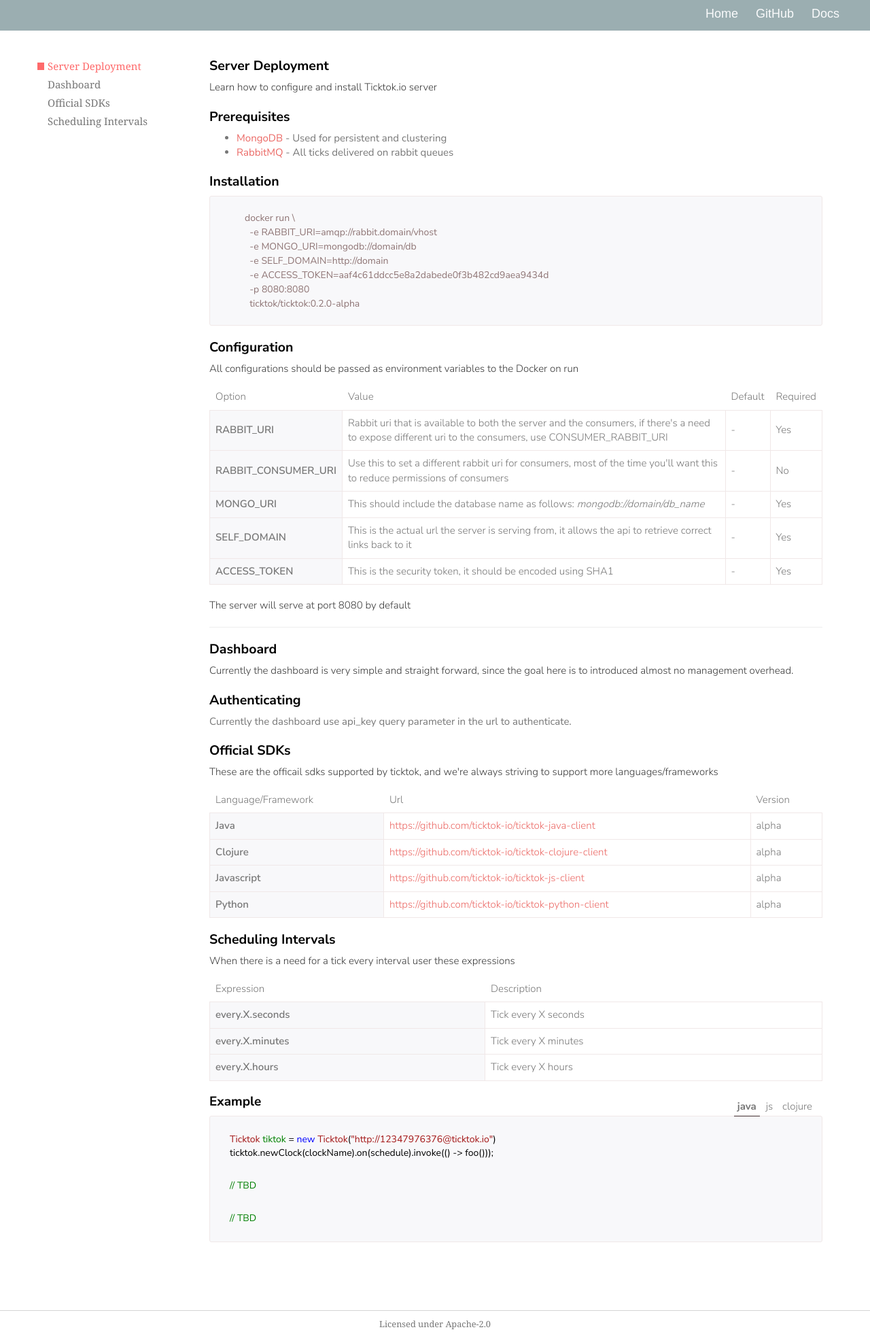
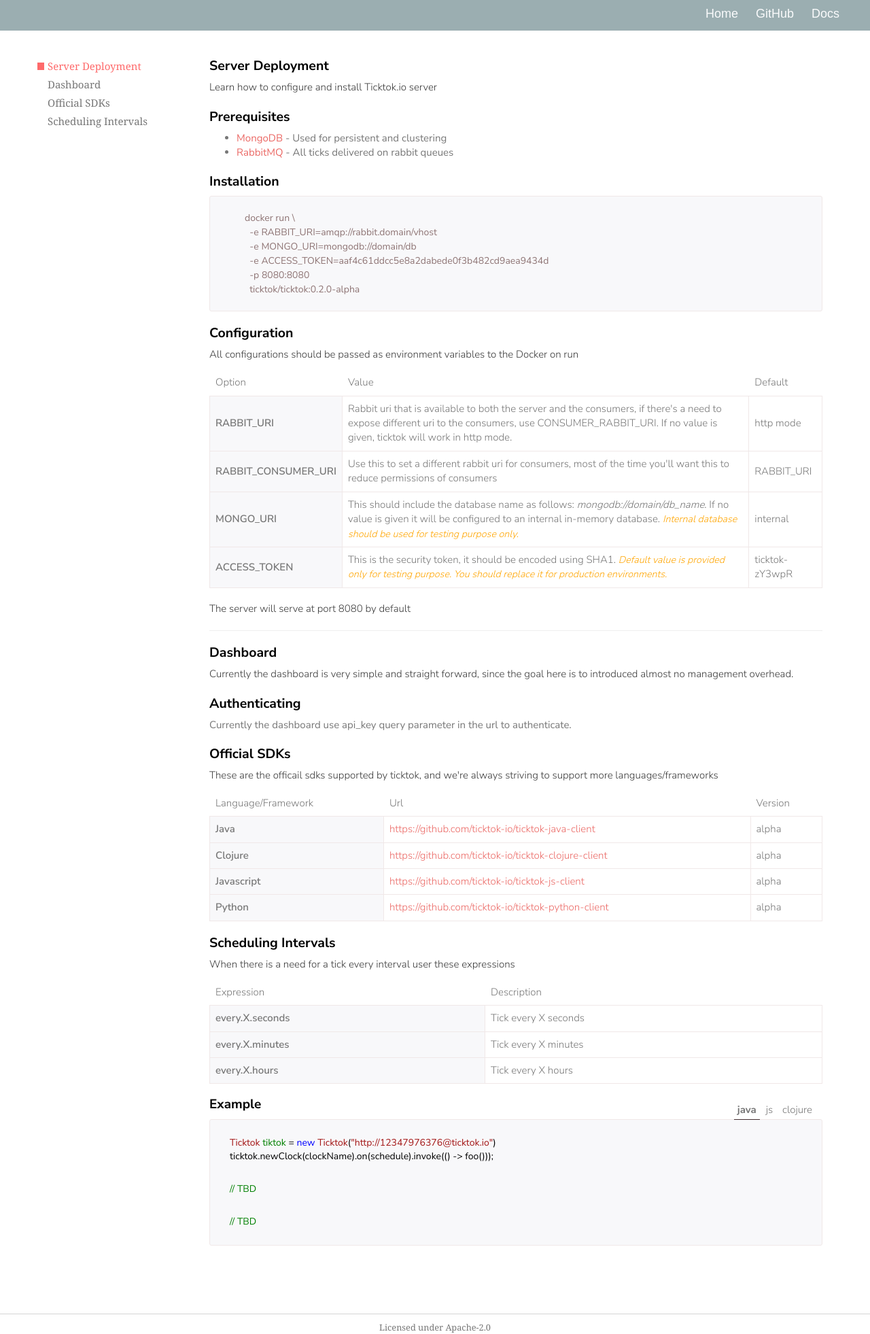
Before and after one commit to ticktok-io/ticktok-io.github.io.old, a Jekyll site: the page built from docs.html, in a window 1280 px wide. Shown: the whole page at 68% size. Built offline with Jekyll 4.4.1, drawn with Linux system fonts in a browser that asks for light colours; nearby versions of some CDN libraries; some web fonts are replaced.

Commit message:
0.2.1 (#9)
* Added warning about default token
* Removed self_domain parameter
* Added mongo_uri change

```diff
--- a/_includes/css/docs.css
+++ b/_includes/css/docs.css
@@ -162,6 +162,12 @@ table td:first-child {
     background: transparent;
 }
 
+.warning {
+    color: orange;
+    font-style: italic;
+    font-size: 95%;
+}
+
 @media (max-width: 750px) {
     .wrapper {
         flex-direction: column;
--- a/_includes/docs/0.2.x/server_config.html
+++ b/_includes/docs/0.2.x/server_config.html
@@ -6,43 +6,34 @@
       <th>Option</th>
       <th>Value</th>
       <th>Default</th>
-      <th>Required</th>
     </tr>
     <tr>
       <td>RABBIT_URI</td>
       <td>Rabbit uri that is available to both the server and the consumers, if there's a need to expose different
-        uri
-        to the consumers, use CONSUMER_RABBIT_URI
+        uri to the consumers, use CONSUMER_RABBIT_URI. If no value is given, ticktok will work in http mode.
       </td>
-      <td>-</td>
-      <td>Yes</td>
+      <td>http mode</td>
     </tr>
     <tr>
       <td>RABBIT_CONSUMER_URI</td>
       <td>Use this to set a different rabbit uri for consumers, most of the time you'll want this to reduce
         permissions of consumers
       </td>
-      <td>-</td>
-      <td>No</td>
+      <td>RABBIT_URI</td>
     </tr>
     <tr>
       <td>MONGO_URI</td>
-      <td>This should include the database name as follows: <i>mongodb://domain/db_name</i></td>
-      <td>-</td>
-      <td>Yes</td>
-    </tr>
-    <tr>
-      <td>SELF_DOMAIN</td>
-      <td>This is the actual url the server is serving from, it allows the api to retrieve correct links back to it
+      <td>This should include the database name as follows: <i>mongodb://domain/db_name</i>. If no value is given it
+        will be configured to an internal in-memory database. <span class="warning">Internal database should be used for testing purpose only.</span>
       </td>
-      <td>-</td>
-      <td>Yes</td>
+      <td>internal</td>
     </tr>
     <tr>
       <td>ACCESS_TOKEN</td>
-      <td>This is the security token, it should be encoded using SHA1</td>
-      <td>-</td>
-      <td>Yes</td>
+      <td>This is the security token, it should be encoded using SHA1. <span class="warning">Default value is provided only for testing
+        purpose. You should replace it for production environments.</span>
+      </td>
+      <td>ticktok-zY3wpR</td>
     </tr>
   </table>
   <p>The server will serve at port 8080 by default</p>
--- a/_includes/docs/0.2.x/server_start.html
+++ b/_includes/docs/0.2.x/server_start.html
@@ -13,7 +13,6 @@
           docker run \
             -e RABBIT_URI=amqp://rabbit.domain/vhost
             -e MONGO_URI=mongodb://domain/db
-            -e SELF_DOMAIN=http://domain
             -e ACCESS_TOKEN=aaf4c61ddcc5e8a2dabede0f3b482cd9aea9434d
             -p 8080:8080
             ticktok/ticktok:0.2.0-alpha
```
